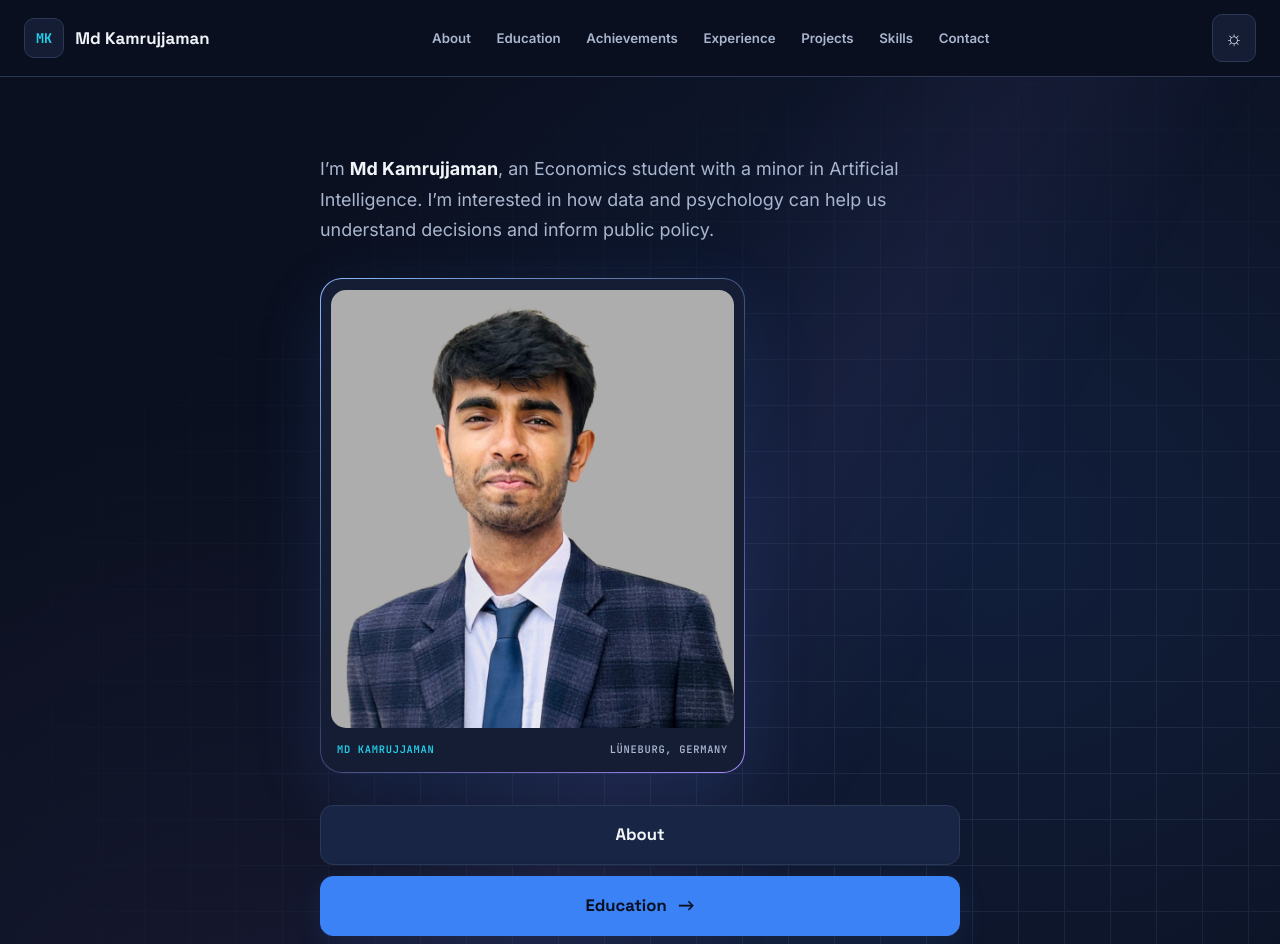
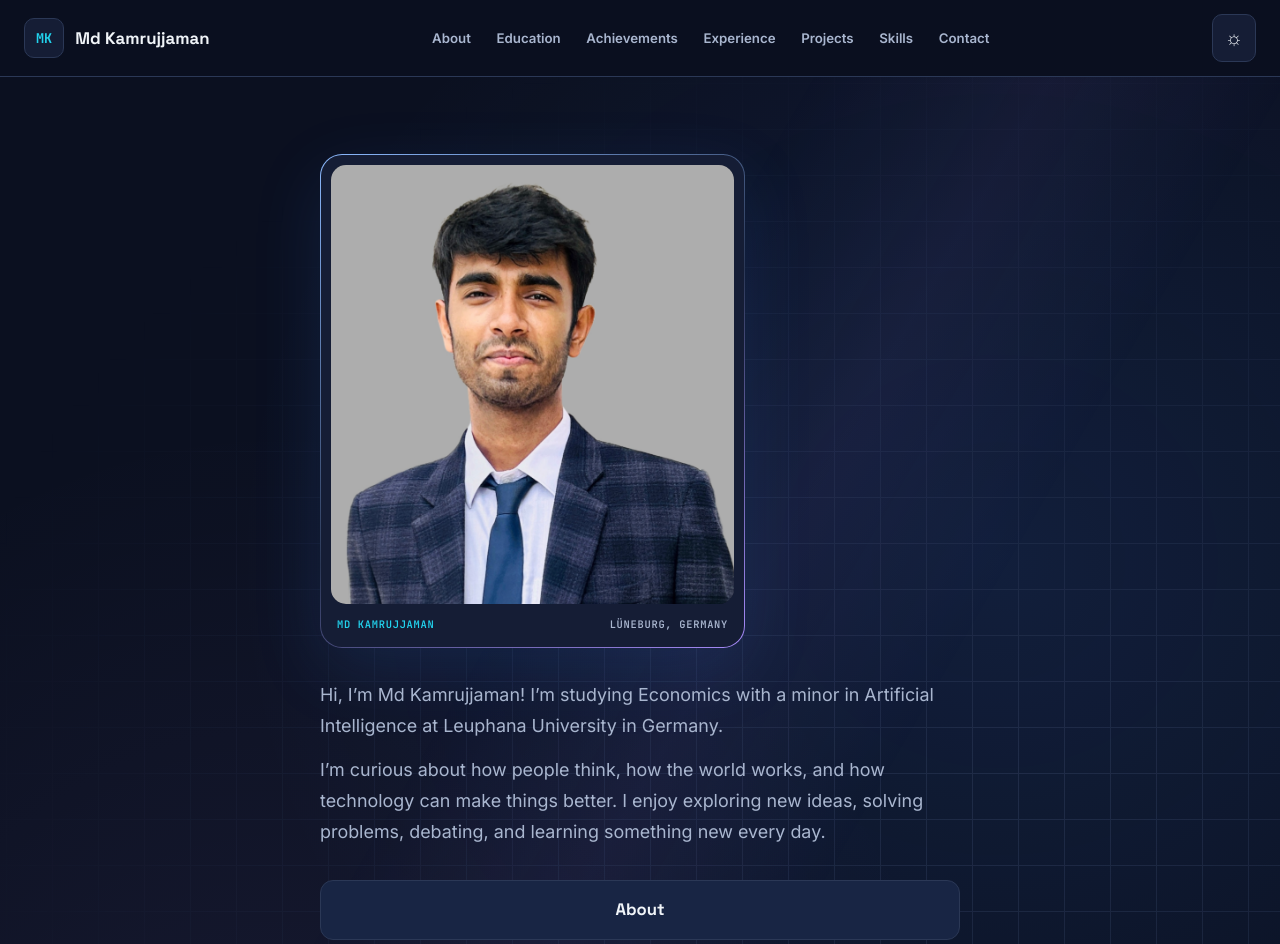
Before and after one commit to kamrujjamanleuphana/kamrujjamanleuphana.github.io, a plain HTML site: page index.html in a window 1280 px wide. Shown: the top 944 px of the page. Drawn offline with Linux system fonts and the light colour scheme.

Commit message:
Place the updated homepage bio below the portrait

```diff
--- a/index.html
+++ b/index.html
@@ -37,14 +37,17 @@
       <div class="hero-gridlines" aria-hidden="true"></div>
       <div class="container hero-profile">
         <h1 class="sr-only">Md Kamrujjaman</h1>
-        <p class="hero-lead">I’m <strong>Md Kamrujjaman</strong>, an Economics student with a minor in Artificial Intelligence. I’m interested in how data and psychology can help us understand decisions and inform public policy.</p>
         <figure class="hero-visual">
           <div class="portrait-frame"><img src="assets/photos/portrait.jpg" alt="Portrait of Md Kamrujjaman" width="1836" height="1989" fetchpriority="high"></div>
           <figcaption class="image-caption"><span>Md Kamrujjaman</span><span>Lüneburg, Germany</span></figcaption>
         </figure>
+        <div class="hero-lead">
+          <p>Hi, I’m Md Kamrujjaman! I’m studying Economics with a minor in Artificial Intelligence at Leuphana University in Germany.</p>
+          <p>I’m curious about how people think, how the world works, and how technology can make things better. I enjoy exploring new ideas, solving problems, debating, and learning something new every day.</p>
+        </div>
         <nav class="hero-actions" aria-label="Portfolio sections">
           <a href="about.html" class="button button-outline" id="about">About</a>
-          <a href="education.html" class="button button-dark" id="education">Education <span aria-hidden="true">→</span></a>
+          <a href="education.html" class="button button-outline" id="education">Education</a>
           <a href="experience.html" class="button button-outline" id="experience">Experience</a>
           <a href="skills.html" class="button button-outline" id="skills">Skills</a>
           <a href="achievements.html" class="button button-outline" id="achievements">Achievements</a>
--- a/style.css
+++ b/style.css
@@ -97,9 +97,10 @@ strong { color: var(--text); }
 .hero-profile { display: grid; max-width: 640px; gap: clamp(1.25rem, 3vw, 2rem); padding-bottom: clamp(1.75rem, 5vw, 4rem); }
 .section-index, .edu-year, .edu-place, .experience-type, .chip, .image-caption, .project-facts dt { font: 600 .73rem/1.5 var(--mono); letter-spacing: .07em; text-transform: uppercase; }
 .hero-lead { max-width: 56ch; font-size: clamp(1rem, 1.4vw, 1.16rem); }
+.hero-lead p + p { margin-top: .85rem; }
 .hero-actions { display: grid; grid-template-columns: minmax(0, 1fr); gap: .7rem; }
 .hero-actions .button { min-height: 60px; justify-content: center; padding-inline: clamp(.8rem, 1.7vw, 1.45rem); border-radius: 13px; font: 700 clamp(1rem, 1.3vw, 1.28rem)/1.2 var(--heading); }
-.hero-actions .button-dark { box-shadow: 0 8px 28px var(--glow); }
+.hero-actions #education { font-weight: 400; }
 .hero-actions .button-outline { background: color-mix(in srgb, var(--panel) 92%, var(--blue)); }
 .hero-actions .button:target { border-color: var(--cyan); }
 .button { display: inline-flex; align-items: center; gap: .7rem; min-height: 46px; background: var(--panel); border: 1px solid var(--line); border-radius: 9px; padding: .55rem .95rem; color: var(--text); font-size: .85rem; font-weight: 700; text-decoration: none; transition: border-color .2s, transform .2s; }
```
